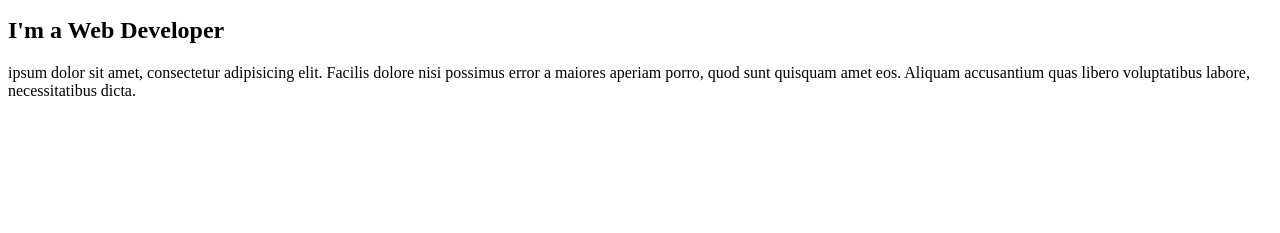
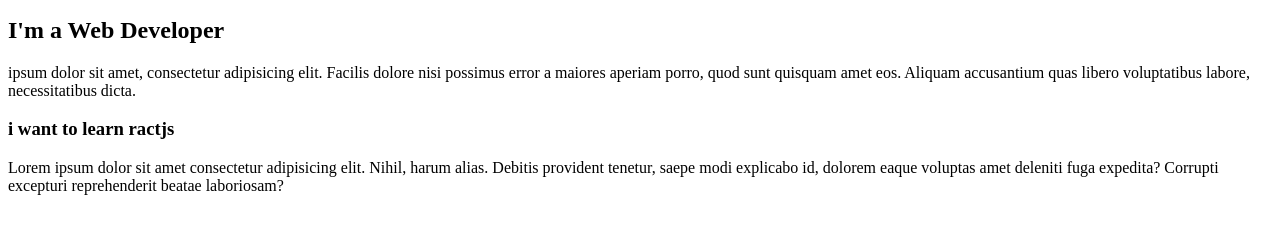
Before and after one commit to rohitSingh131/Demo-Account, a plain HTML site: page index.html in a window 1280 px wide. Shown: the part 119-352 px from the top of the page. Drawn offline with Linux system fonts and the light colour scheme.

Commit message:
some new changes

```diff
--- a/index.html
+++ b/index.html
@@ -12,6 +12,9 @@
 	<P>Lorem ipsum dolor sit amet consectetur adipisicing elit. Asperiores quo qui similique repellendus blanditiis nihil dolorum officia explicabo dignissimos sequi cupiditate unde velit voluptate quidem eum, hic eius quisquam assumenda!</P>
 	<h2>I'm a Web Developer </h2>
 	<p> ipsum dolor sit amet, consectetur adipisicing elit. Facilis dolore nisi possimus error a maiores aperiam porro, quod sunt quisquam amet eos. Aliquam accusantium quas libero voluptatibus labore, necessitatibus dicta.</p>
+	<h3>i want to learn ractjs</h3>
+	<p>Lorem ipsum dolor sit amet consectetur adipisicing elit. Nihil, harum alias. Debitis provident tenetur, saepe modi explicabo id, dolorem eaque voluptas amet deleniti fuga expedita? Corrupti excepturi reprehenderit beatae laboriosam?</p>
+
 
 </body>
 </html>
```
